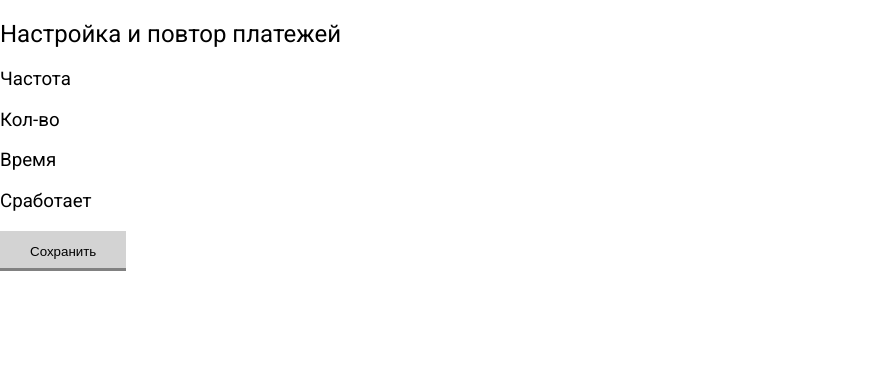
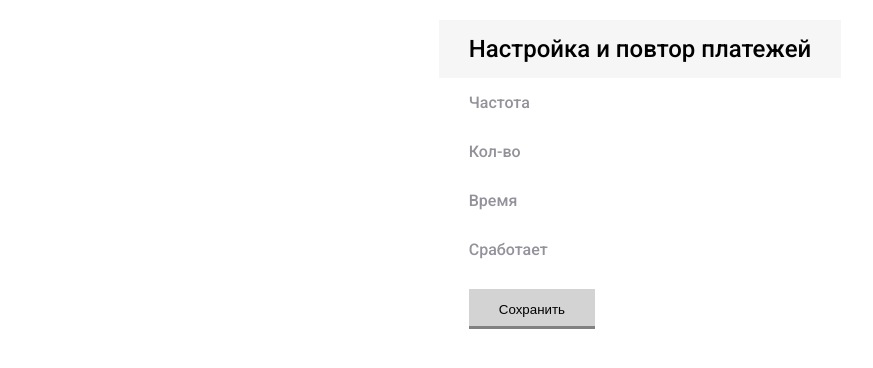
Before and after one commit to rtplv/abbyy-payment-form, a React (Create React App) app: page / in a window 1280 px wide. Shown: the top 368 px of the page, without its empty margins (0-873 px from the left). Built offline with nearby package versions, Linux system fonts and the light colour scheme.

Commit message:
Refactor and add form styles

```diff
--- a/src/components/ui/FormRow.jsx
+++ b/src/components/ui/FormRow.jsx
@@ -1,6 +1,8 @@
 import React from 'react';
 import PropTypes from 'prop-types';
 import cn from 'classnames';
+
+import './FormRow.scss';
 
 const FormRow = props => {
   const formRowProps = {
--- /dev/null
+++ b/src/components/ui/FormRow.scss
@@ -0,0 +1,7 @@
+.ui-form-row {
+  margin-bottom: 30px;
+  &__title {
+    color: #93929a;
+    font-size: 16px;
+  }
+}
--- a/src/panels/payment/PaymentRepeatForm.jsx
+++ b/src/panels/payment/PaymentRepeatForm.jsx
@@ -1,9 +1,12 @@
 import React, { PureComponent } from 'react';
+
+import './PaymentRepeatForm.scss';
+
 import {
   PaymentFrequency,
   PaymentQuantity,
   PaymentTime,
-  PaymentSubtotal,
+  PaymentSubmit,
 } from './fields';
 
 class PaymentRepeatForm extends PureComponent {
@@ -18,9 +21,7 @@ class PaymentRepeatForm extends PureComponent {
             <PaymentFrequency />
             <PaymentQuantity />
             <PaymentTime />
-            <PaymentSubtotal />
-            <button className="ui-button"
-                    type="submit">Сохранить</button>
+            <PaymentSubmit />
           </form>
         </div>
       </section>
--- /dev/null
+++ b/src/panels/payment/PaymentRepeatForm.scss
@@ -0,0 +1,10 @@
+.payment-repeat-form {
+  margin: 20px;
+  &__header {
+    padding: 15px 30px;
+    background-color: #f6f6f6;
+  }
+  &__body {
+    padding: 15px 30px;
+  }
+}
--- a/src/panels/payment/fields/Frequency.jsx
+++ b/src/panels/payment/fields/Frequency.jsx
@@ -8,7 +8,7 @@ class PaymentFrequency extends Component {
 
   render() {
     return (
-      <FormRow className="payment-repeat-form__frequency"
+      <FormRow className="payment-repeat-frequency"
                title="Частота">
 
       </FormRow>
--- a/src/panels/payment/fields/Quantity.jsx
+++ b/src/panels/payment/fields/Quantity.jsx
@@ -8,7 +8,7 @@ class PaymentQuantity extends Component {
 
   render() {
     return (
-      <FormRow className="payment-repeat-form__quantity"
+      <FormRow className="payment-repeat-quantity"
                title="Кол-во">
 
       </FormRow>
--- /dev/null
+++ b/src/panels/payment/fields/Submit.jsx
@@ -0,0 +1,23 @@
+import React, { Component } from 'react';
+import PropTypes from 'prop-types';
+
+import './Submit.scss';
+
+import { FormRow } from 'components/ui';
+
+class PaymentSubmit extends Component {
+  static propTypes = {};
+
+  render() {
+    return (
+      <FormRow className="payment-repeat-submit"
+               title="Сработает">
+
+        <button className="ui-button payment-repeat-submit__button"
+                type="submit">Сохранить</button>
+      </FormRow>
+    );
+  }
+}
+
+export default PaymentSubmit;
--- /dev/null
+++ b/src/panels/payment/fields/Submit.scss
@@ -0,0 +1,5 @@
+.payment-repeat-submit {
+  &__button {
+    margin-top: 30px;
+  }
+}
--- a/src/panels/payment/fields/Subtotal.jsx
+++ /dev/null
@@ -1,19 +0,0 @@
-import React, { Component } from 'react';
-import PropTypes from 'prop-types';
-
-import { FormRow } from 'components/ui';
-
-class PaymentSubtotal extends Component {
-  static propTypes = {};
-
-  render() {
-    return (
-      <FormRow className="payment-repeat-form__subtotal"
-               title="Сработает">
-
-      </FormRow>
-    );
-  }
-}
-
-export default PaymentSubtotal;
--- a/src/panels/payment/fields/Time.jsx
+++ b/src/panels/payment/fields/Time.jsx
@@ -8,7 +8,7 @@ class PaymentTime extends Component {
 
   render() {
     return (
-      <FormRow className="payment-repeat-form__time"
+      <FormRow className="payment-repeat-time"
                title="Время">
 
       </FormRow>
--- a/src/panels/payment/fields/index.js
+++ b/src/panels/payment/fields/index.js
@@ -1,11 +1,11 @@
 import PaymentFrequency from './Frequency';
 import PaymentQuantity from './Quantity';
 import PaymentTime from './Time';
-import PaymentSubtotal from './Subtotal';
+import PaymentSubmit from './Submit';
 
 export {
   PaymentFrequency,
   PaymentQuantity,
   PaymentTime,
-  PaymentSubtotal
+  PaymentSubmit
 }
--- a/src/styles/layout.scss
+++ b/src/styles/layout.scss
@@ -1,4 +1,4 @@
-@import url('https://fonts.googleapis.com/css?family=Roboto&display=swap');
+@import url('https://fonts.googleapis.com/css?family=Roboto:400,500&display=swap');
 
 body {
   margin: 0;
@@ -8,5 +8,11 @@ body {
 }
 
 h1, h2, h3, h4, h5, h6 {
-  font-weight: normal;
+  font-weight: 500;
+  margin: 0;
 }
+
+.app-page {
+  display: flex;
+  justify-content: center;
+}
```
